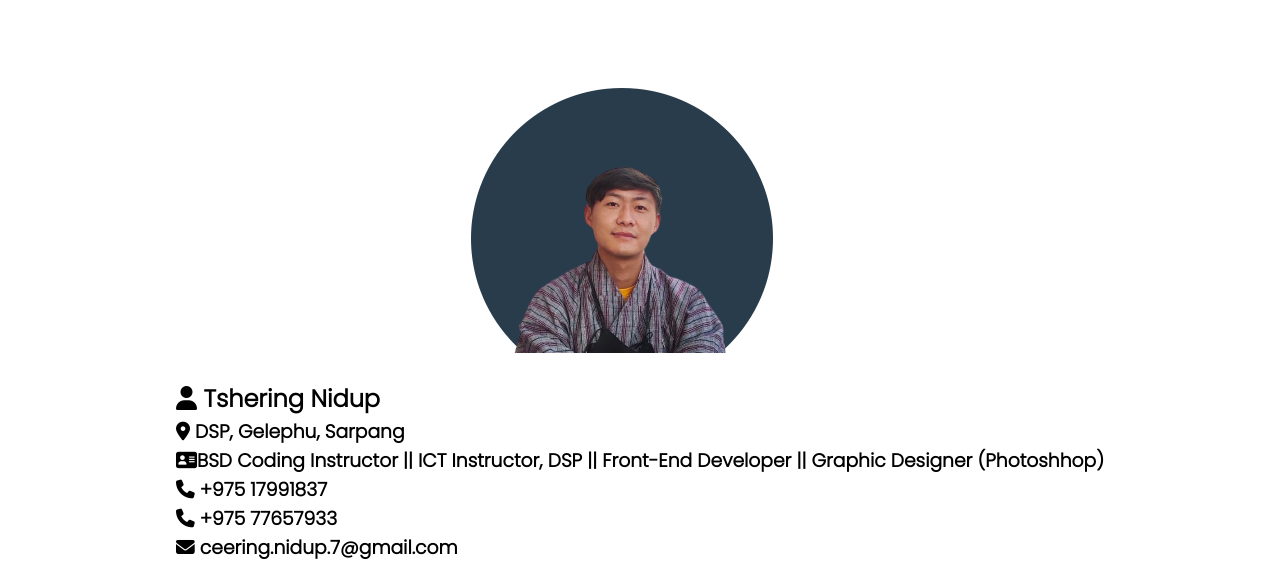
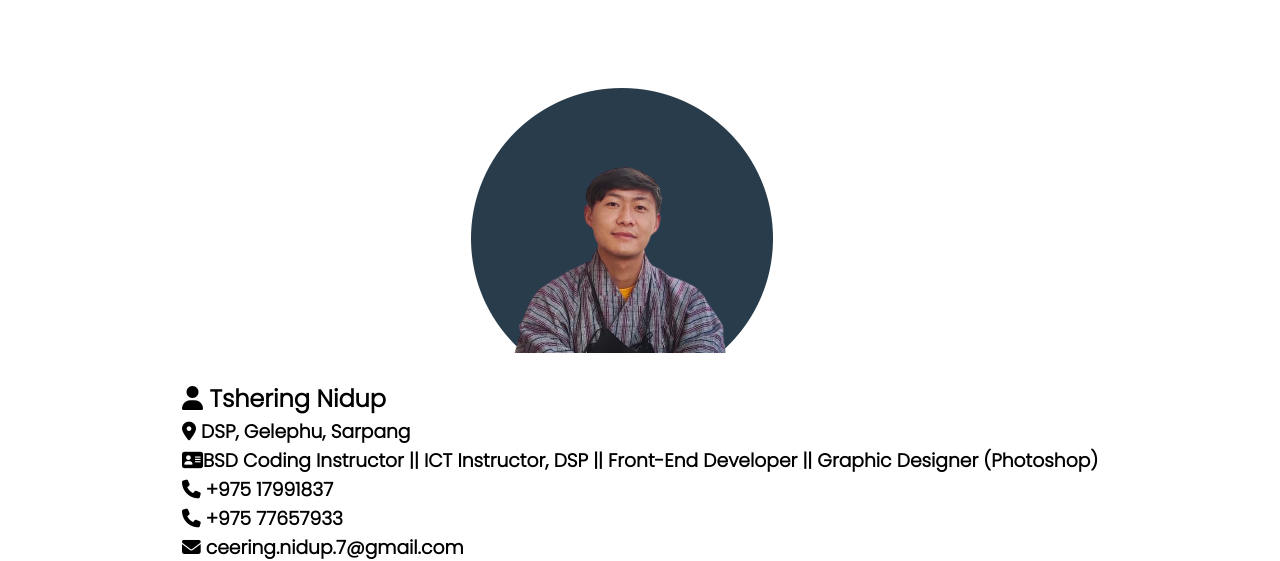
Before and after one commit to Tshering-Nidup/C.V-for-personal-portfolio, a plain HTML site: page index.html in a window 1280 px wide. Shown: the top 561 px of the page. Drawn offline with Linux system fonts and the light colour scheme; a web font is replaced by a local one.

Commit message:
Update index.html

```diff
--- a/index.html
+++ b/index.html
@@ -24,7 +24,7 @@
           <h3>
             <i class="fa-solid fa-location-dot"></i> DSP, Gelephu, Sarpang
           </h3>
-          <h3><i class="fa-solid fa-address-card"></i>BSD Coding Instructor || ICT Instructor, DSP || Front-End Developer || Graphic Designer (Photoshhop)</h3>
+          <h3><i class="fa-solid fa-address-card"></i>BSD Coding Instructor || ICT Instructor, DSP || Front-End Developer || Graphic Designer (Photoshop)</h3>
           <h3><i class="fa-solid fa-phone"></i> +975 17991837</h3>
           <h3><i class="fa-solid fa-phone"></i> +975 77657933</h3>
           <h3>
```
